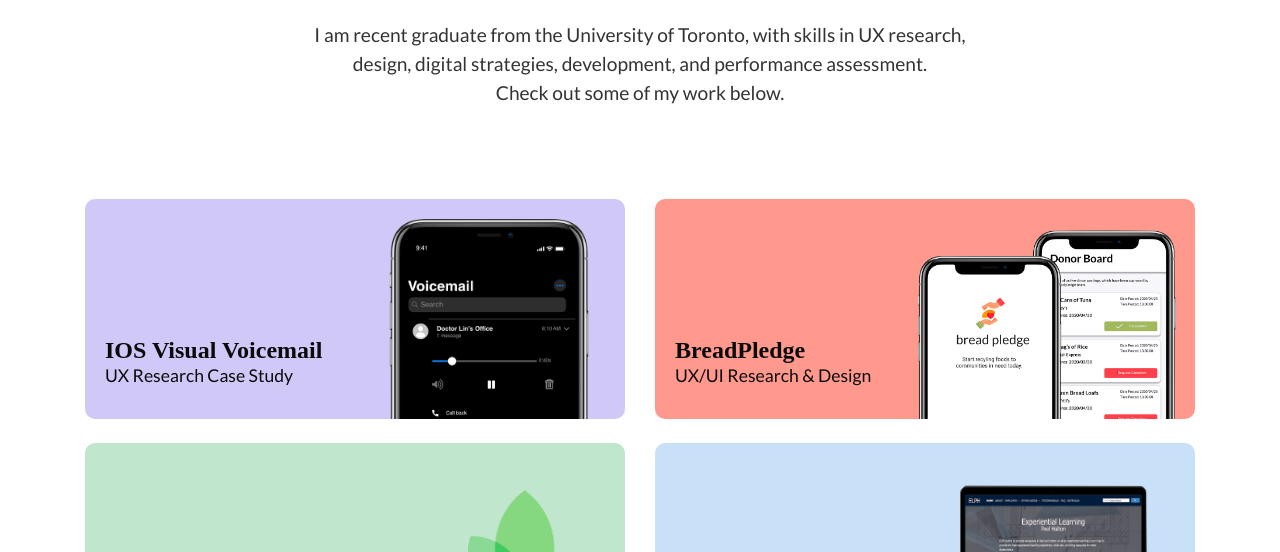
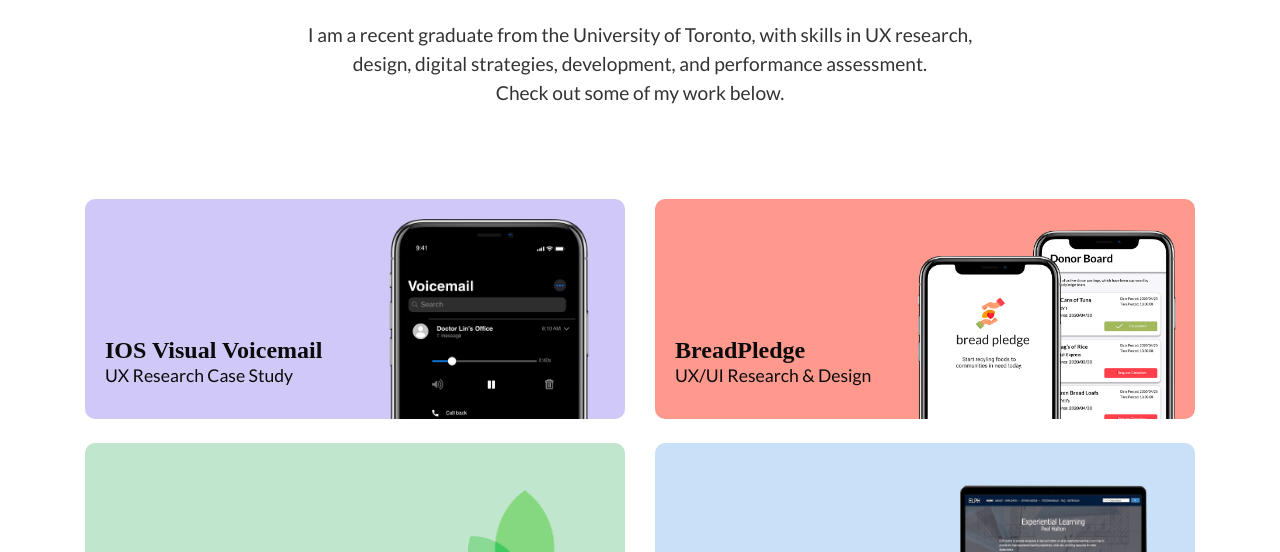
Before and after one commit to sumaiya-saleem/myportfolio, a plain HTML site: page index.html in a window 1280 px wide. Shown: the part 248-800 px from the top of the page. Drawn offline with Linux system fonts and the light colour scheme.

Commit message:
Update index.html

```diff
--- a/index.html
+++ b/index.html
@@ -65,7 +65,7 @@
 	  <div class="row">
 		  <h2 id="type" class="col-md-12 mt-5 mb-0">Hi, I'm Sumaiya! </h2></div><br>
 
-		  <div class="row sub-type"><h7 class="col-md-8 col-sm-12 mb-4 sub"> I am recent graduate from the University of Toronto, with skills in UX research, design, digital strategies, development, and performance assessment. <br>Check out some of my work below.</h7></div>
+		  <div class="row sub-type"><h7 class="col-md-8 col-sm-12 mb-4 sub"> I am a recent graduate from the University of Toronto, with skills in UX research, design, digital strategies, development, and performance assessment. <br>Check out some of my work below.</h7></div>
 		<!--  <div class="row sub-type"><h7 class="col-8 mb-4 sub">A <strong>teaching assistant</strong>, <strong>UX design intern</strong>, & fourth year student</strong> at the <strong>University of Toronto</strong>, with skills in UX research, design, digital strategies, and performance assessment.</h7>-->
 			  </div>
 		</div>
```
